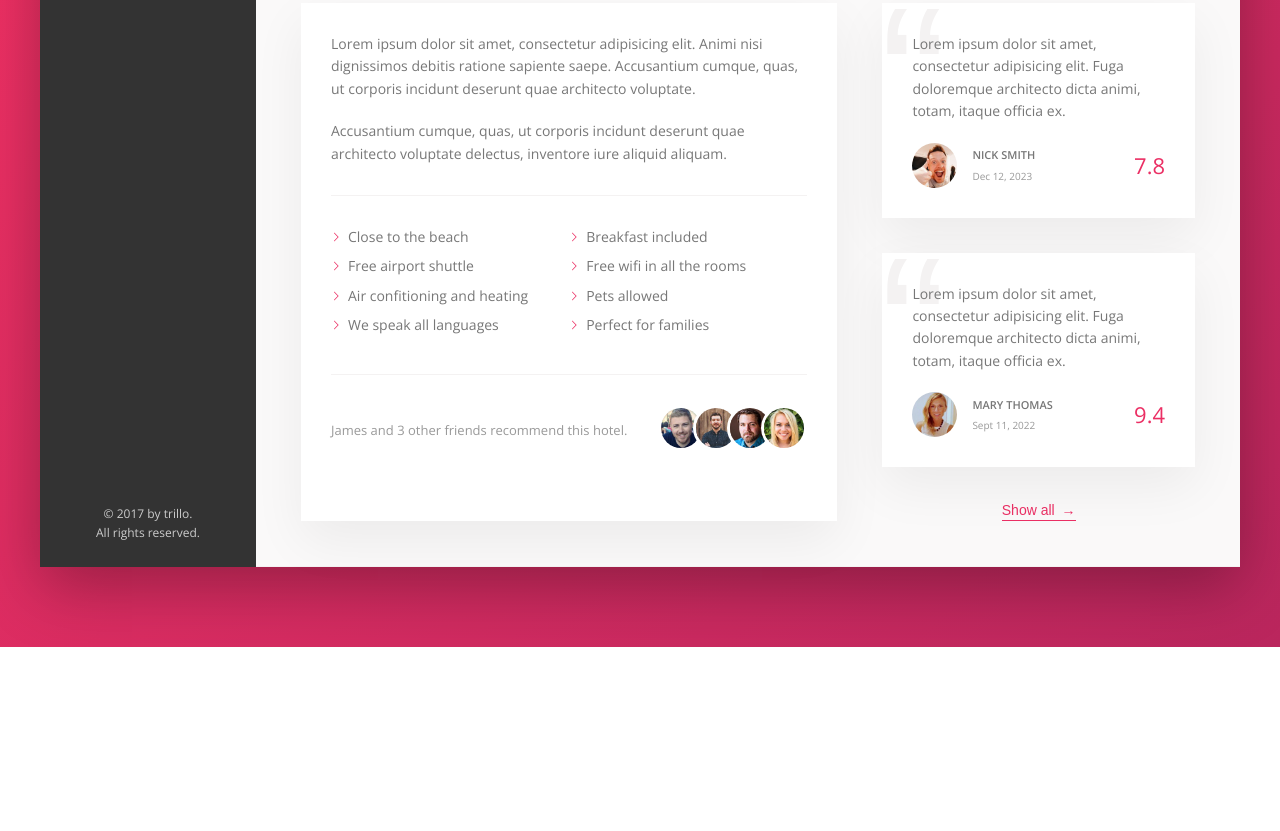
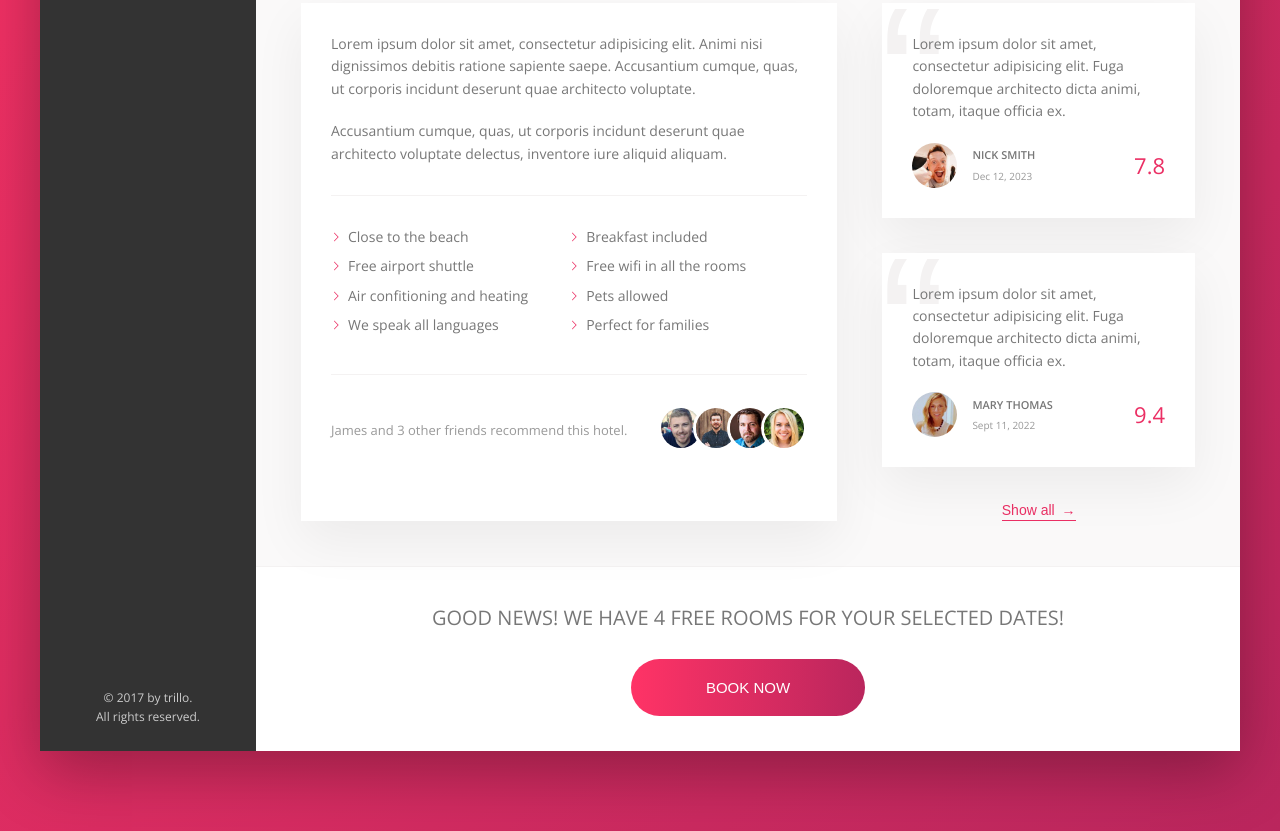
Before and after one commit to AnisBenFerhat/Trillo, a website: page index.html in a window 1280 px wide. Shown: the part 644-1475 px from the top of the page. Before the commit the page ends 1291 px from the top, so only its background shows below. Drawn offline with nearby package versions, Linux system fonts and the light colour scheme; files whose address does not match are found by name.

Commit message:
Feat(CTA): Build, structure and style

```diff
--- a/css/_components.css
+++ b/css/_components.css
@@ -434,3 +434,66 @@
   font-size: 2.2rem;
   font-weight: 300;
 }
+
+/**! CTA **/
+
+.cta {
+  padding: 3.5rem 0;
+  text-align: center;
+}
+
+.cta__book-now {
+  font-size: 2rem;
+  font-weight: 300;
+  text-transform: uppercase;
+  margin-bottom: 2.5rem;
+}
+
+.btn {
+  font-size: 1.5rem;
+  font-weight: 300;
+  text-transform: uppercase;
+  border-radius: 100px;
+  border: none;
+  background-image: linear-gradient(to right, var(--color-primary-light), var(--color-primary-dark));
+  color: #fff;
+  position: relative;
+  overflow: hidden;
+  cursor: pointer;
+}
+
+.btn:focus {
+  outline: none;
+  animation: pulsate 1s infinite;
+}
+
+.btn:hover {
+  background-image: linear-gradient(to left, var(--color-primary-light), var(--color-primary-dark));
+}
+
+.btn__visible {
+  display: inline-block;
+  height: 100%;
+  width: 100%;
+  padding: 2rem 7.5rem;
+}
+
+.btn__invisible {
+  display: inline-block;
+  position: absolute;
+  height: 100%;
+  width: 100%;
+  padding: 2rem 0;
+  left: 0;
+  top: -100%;
+  transition: all 0.2s;
+}
+
+.btn:hover .btn__visible {
+  transform: translateY(100%);
+}
+
+.btn:hover .btn__invisible {
+  top: 0;
+  /* Your hover styles for the invisible button */
+}
--- a/index.html
+++ b/index.html
@@ -186,6 +186,13 @@
               <button class="btn_inline">Show all <span>&rarr;</span></button>
             </figure>
           </div>
+          <div class="cta">
+            <h2 class="cta__book-now">Good news! We have 4 free rooms for your selected dates!</h2>
+            <button class="btn">
+              <span class="btn__visible">Book now</span>
+              <span class="btn__invisible">Only 4 rooms left</span>
+            </button>
+          </div>
         </main>
       </div>
     </div>
```
